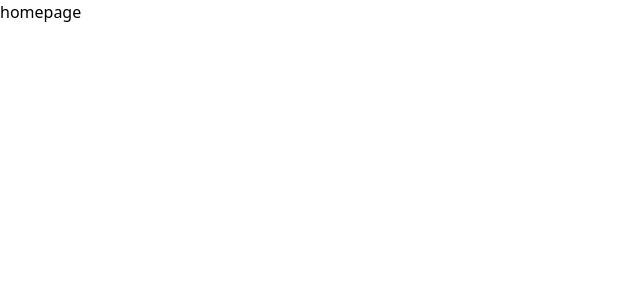
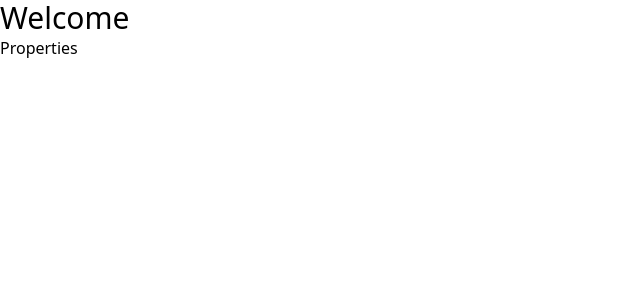
Before and after one commit to gentlemil/propertypulse-nextjs, a Next.js app: page / in a window 1280 px wide. Shown: the top 300 px of the page, without its empty margins (0-640 px from the left). Built offline with nearby package versions, Linux system fonts and the light colour scheme.

Commit message:
file based components

```diff
--- a/app/page.jsx
+++ b/app/page.jsx
@@ -1,7 +1,15 @@
 import React from 'react'
+import Link from 'next/link'
 
 const HomePage = () => {
-  return <div>homepage</div>
+  return (
+    <div>
+      <div>
+        <h1 className='text-3xl'>Welcome</h1>
+        <Link href='/properties'>Properties</Link>
+      </div>
+    </div>
+  )
 }
 
 export default HomePage
--- /dev/null
+++ b/app/properties/[id]/page.jsx
@@ -0,0 +1,7 @@
+import React from 'react'
+
+const PropertyPage = () => {
+  return <div>PropertyPage</div>
+}
+
+export default PropertyPage
--- /dev/null
+++ b/app/properties/add/page.jsx
@@ -0,0 +1,7 @@
+import React from 'react'
+
+const PropertyAddPage = () => {
+  return <div>PropertyAddPage</div>
+}
+
+export default PropertyAddPage
--- /dev/null
+++ b/app/properties/page.jsx
@@ -0,0 +1,15 @@
+import React from 'react'
+import Link from 'next/link'
+
+const PropertiesPage = () => {
+  return (
+    <div>
+      <div>
+        <h1 className='text-3xl'>Properties</h1>
+        <Link href='/'>Go Home</Link>
+      </div>
+    </div>
+  )
+}
+
+export default PropertiesPage
```
